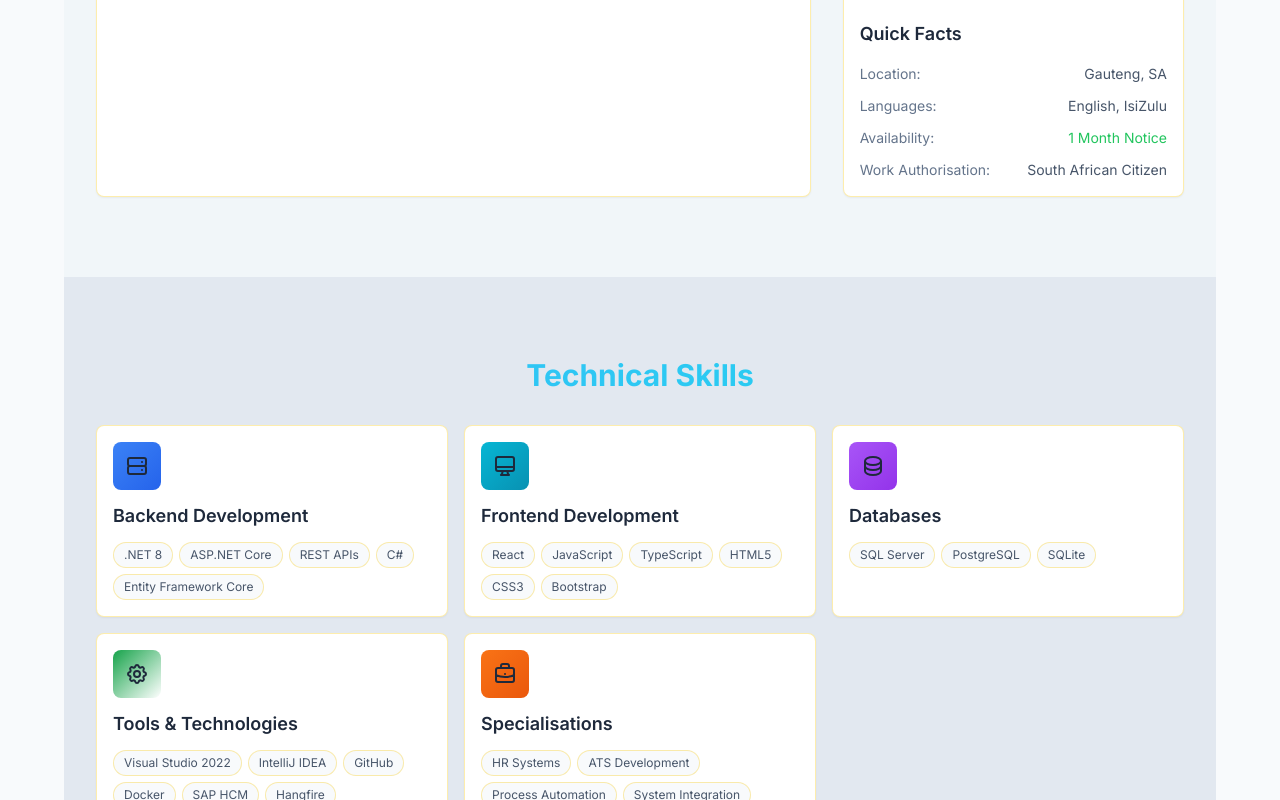
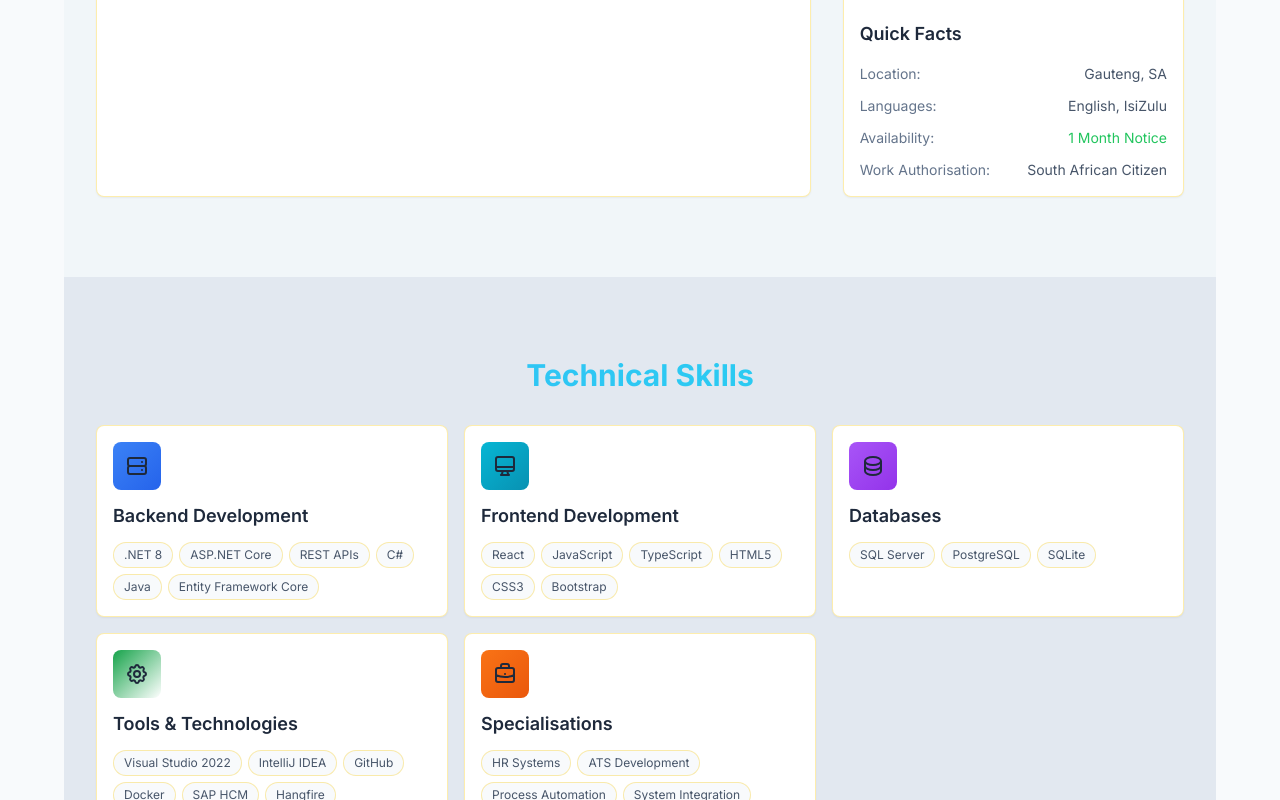
Before and after one commit to AyaSox/My-Portfolio, a React (Vite) app: page / in a window 1280 px wide. Shown: the part 1933-2733 px from the top of the page. Built offline with nearby package versions, Linux system fonts and the light colour scheme.

Commit message:
Add skills

```diff
--- a/src/data/portfolioData.js
+++ b/src/data/portfolioData.js
@@ -74,7 +74,7 @@ export const projects = [
 ];
 
 export const skills = {
-  backend: [".NET 8", "ASP.NET Core", "REST APIs", "C#", "Entity Framework Core"],
+  backend: [".NET 8", "ASP.NET Core", "REST APIs", "C#", "Java", "Entity Framework Core"],
   frontend: ["React", "JavaScript", "TypeScript", "HTML5", "CSS3", "Bootstrap"],
   databases: ["SQL Server", "PostgreSQL", "SQLite"],
   tools: ["Visual Studio 2022", "IntelliJ IDEA", "GitHub", "Docker", "SAP HCM", "Hangfire"],
@@ -135,7 +135,7 @@ export const education = [
     degree: "Bachelor of Technology in Information & Technology Management",
     institution: "MANCOSA",
     year: "2024",
-    subjects: ["Computer Programming", "Database Design & Management", "Software Engineering", "Systems Analysis & Design", "Information Systems", "IT Management", "Business Statistics"],
+    subjects: ["Computer Programming", "Database Design & Management", "Software Engineering", "Systems Analysis & Design", "Information Systems", "IT Management", "Financial Reporting & Analysis", "Business Statistics"],
     achievements: []
   },
   {
```
